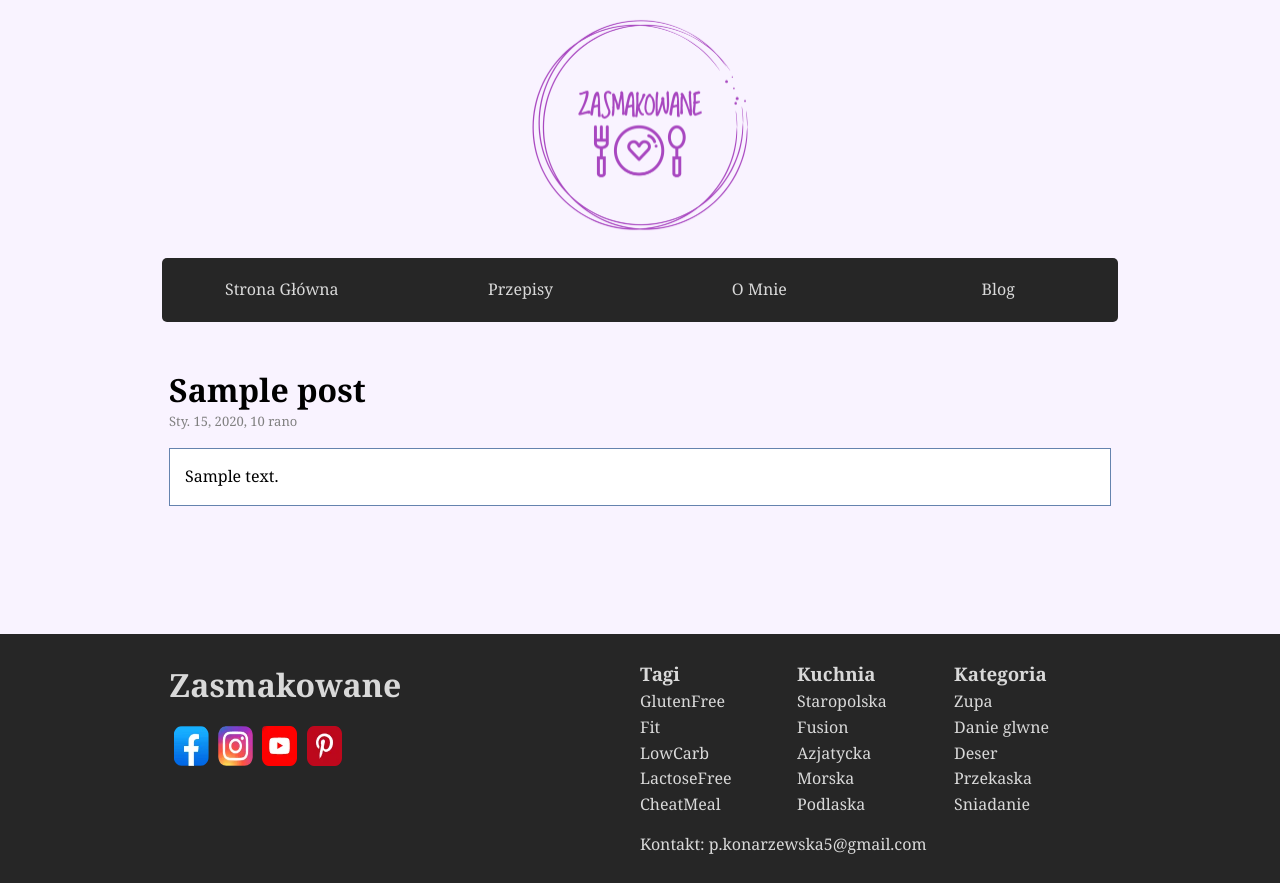
After one commit to zwiktor/Zasmakowane, a Django app: page /blog/1 in a window 1280 px wide. The commit adds this page. Run offline with Django 3.2, Linux system fonts and the light colour scheme; tables that the repository leaves empty hold one stand-in row (values such as "Sample post"); parts of the project's set-up code (start-up, migrations or seed data) failed here and were passed over; some libraries are stand-ins or nearby versions.

Commit message:
dodanie bloga wraz z wpisami

```diff
--- a/Blog/settings.py
+++ b/Blog/settings.py
@@ -39,7 +39,11 @@ INSTALLED_APPS = [
     'django.contrib.staticfiles',
     'django_filters',
     'recipe',
+    'ckeditor',
+    'ckeditor_uploader',
 ]
+
+CKEDITOR_UPLOAD_PATH = 'uploads/'
 
 MIDDLEWARE = [
     'django.middleware.security.SecurityMiddleware',
--- a/recipe/admin.py
+++ b/recipe/admin.py
@@ -1,5 +1,5 @@
 from django.contrib import admin
-from recipe.models import Recipe, Ingredient, Category, Cuisine, Tag, Step, Ingedient_group
+from recipe.models import Recipe, Ingredient, Category, Cuisine, Tag, Step, Ingedient_group, Post
 
 # Register your models here.
 
@@ -17,3 +17,4 @@ admin.site.register(Ingredient)
 admin.site.register(Category)
 admin.site.register(Cuisine)
 admin.site.register(Tag)
+admin.site.register(Post)
--- a/recipe/models.py
+++ b/recipe/models.py
@@ -1,6 +1,8 @@
 from django.db import models
 from django.utils.text import slugify
 from django.utils import timezone
+from ckeditor.fields import RichTextField
+from ckeditor_uploader.fields import RichTextUploadingField
 
 from Blog.settings import MEDIA_URL
 
@@ -107,3 +109,11 @@ class Comment(models.Model):
     text = models.TextField()
     create_date = models.DateTimeField(auto_now=True)
     recipe = models.ForeignKey(Recipe, on_delete=models.CASCADE)
+
+
+class Post(models.Model):
+    title = models.CharField(max_length=100)
+    body = RichTextUploadingField(blank=True, null=True)
+    create_date = models.DateTimeField(null=True)
+    miniature = models.ImageField()
+    short_desc = models.CharField(max_length=400)
--- a/recipe/urls.py
+++ b/recipe/urls.py
@@ -1,7 +1,7 @@
 from django.contrib import admin
-from django.urls import path
+from django.urls import path, include
 from recipe.views import HomeView, CookBook, RecipeView, RecipeEdit, RecipeCreate, RecipeDelete, \
-    AboutMe
+    AboutMe, BlogView, PostView
 
 from django.conf.urls.static import static
 from django.conf import settings
@@ -14,6 +14,9 @@ urlpatterns = [
     path('przepisy/<slug:slug>', RecipeView.as_view(), name='recipe'),
     path('przepisy/<slug:slug>/edit', RecipeEdit.as_view(), name='recipe_edit'),
     path('przepisy/<slug:slug>/delete', RecipeDelete.as_view(), name='recipe_delete'),
+    path('blog', BlogView.as_view(), name='blog_page'),
+    path('blog/<int:id>', PostView.as_view(), name='recipe_post'),
+    path('ckeditor', include('ckeditor_uploader.urls')),
 
 ]
 if settings.DEBUG:
--- a/recipe/views.py
+++ b/recipe/views.py
@@ -1,7 +1,7 @@
 from django.shortcuts import render, HttpResponse, redirect
 from django.views import View
 
-from .models import Recipe, Comment, Ingredient, Step, Tag, Cuisine, Category, Ingedient_group
+from .models import Recipe, Comment, Ingredient, Step, Tag, Cuisine, Category, Ingedient_group, Post
 from .forms import CommentForm
 from .filters import RecipeFilter
 # Create your views here.
@@ -89,3 +89,24 @@ class RecipeDelete(View):
 
     def post(self, requeset):
         pass
+
+
+class BlogView(View):
+    def get(self, request):
+        posts = Post.objects.all()
+        posts = posts.order_by('-create_date')
+        context = {'posts': posts}
+        return render(request, 'Blog.html', context)
+
+    def post(self, requeset):
+        pass
+
+
+class PostView(View):
+    def get(self, request, id):
+        post_obj = Post.objects.get(id=id)
+        context = {'post': post_obj}
+        return render(request, 'Post.html', context)
+
+    def post(self, requeset):
+        pass
--- a/static/css/style.css
+++ b/static/css/style.css
@@ -37,7 +37,7 @@ body {
     text-align: left;
     margin: 0 auto;
     padding: 0 5%;
-    height: 100%;
+    /*height: 100%;*/
 }
 
 .container {
@@ -1075,3 +1075,97 @@ body {
 .footer-list a:hover {
   color: var(--navbar-text-color-focus);
 }
+
+/*              BLOG              */
+
+.post_list {
+  display: grid;
+  grid-gap: 50px;
+
+}
+
+.post_element {
+  background-color: whitesmoke;
+  display: grid;
+  /*grid-template-columns: 1fr 2fr;*/
+  grid-template-areas:
+    'post-photo post-text-area';
+  border: 1px solid #6583ae;
+}
+
+.post_img {
+  max-width: 100%;
+  padding: 30px;
+  border-radius: 10%;
+}
+
+.post_text_area {
+  padding-top:30px;
+  grid-area: post-text-area;
+  display: flex;
+  flex-direction: column;
+  margin-bottom: 30px;
+  margin-right: 30px;
+}
+
+.post_title{
+
+}
+
+.post_date {
+  color: gray;
+  font-size: small;
+  line-height:1 ;
+  margin-bottom: 20px;
+}
+
+.post_short_desc{
+
+}
+
+.post_read_more {
+  align-self: end;
+  display: block;
+  height: 50px;
+  width: 200px;
+  border-radius: 10px;
+  background-color: #a847c0;
+  text-align: center;
+  text-decoration: None;
+  color: white;
+  line-height: 50px;
+  font-size: larger;
+  font-weight: 700;
+  margin-top: auto;
+}
+
+@media screen and (max-width: 700px) {
+  .post_element {
+      grid-template-areas:
+    'post-photo'
+    ' post-text-area';
+  }
+  .post_read_more {
+    margin: auto;
+    margin-top:20px;
+  }
+
+  .post_text_area {
+  padding-top:0;
+  grid-area: post-text-area;
+  display: flex;
+  flex-direction: column;
+  margin: 30px;
+  margin-top:0 ;
+  }
+}
+
+.post_body {
+  background-color: white;
+  border: 1px solid #6583ae;
+  padding: 15px;
+}
+
+.post_body img {
+  max-width: 100%;
+}
--- a/templates/Base.html
+++ b/templates/Base.html
@@ -36,7 +36,7 @@
           <li class="navbar-item"><a class="navbar-link" href="{% url 'home_page' %}">Strona Główna</a></li>
           <li class="navbar-item"><a class="navbar-link" href="{% url 'recipes' %}">Przepisy</a></li>
           <li class="navbar-item"><a class="navbar-link" href="{% url 'about' %}">O Mnie</a></li>
-          <li class="navbar-item"><a class="navbar-link" href="{% url 'about' %}">Blog</a></li>
+          <li class="navbar-item"><a class="navbar-link" href="{% url 'blog_page' %}">Blog</a></li>
         </ul>
       </div>
     </nav>
--- a/templates/Home.html
+++ b/templates/Home.html
@@ -13,7 +13,7 @@
   <div class="separator">
     Ostatnio dodane
   </div>
-
+  </div>
   <div class="home-last-added">
     {% for new_recipe in newest_recipes %}
       <div class="recipe-card" onclick="window.location.href = '/przepisy/'
--- /dev/null
+++ b/templates/Post.html
@@ -0,0 +1,19 @@
+{% extends 'Base.html' %}
+{% load static %}
+
+{% block webtitle %}Wpis{% endblock %}
+
+
+{% block content %}
+    <div class="article">
+        <h1>{{ post.title }}</h1>
+        <p class="post_date">{{ post.create_date }}</p>
+        <div class="post_body">
+            {{ post.body|safe }}
+        </div>
+
+
+    </div>
+
+
+{% endblock %}
```
Also changed, not shown: templates/Blog.html (added, +24 -0 lines).
